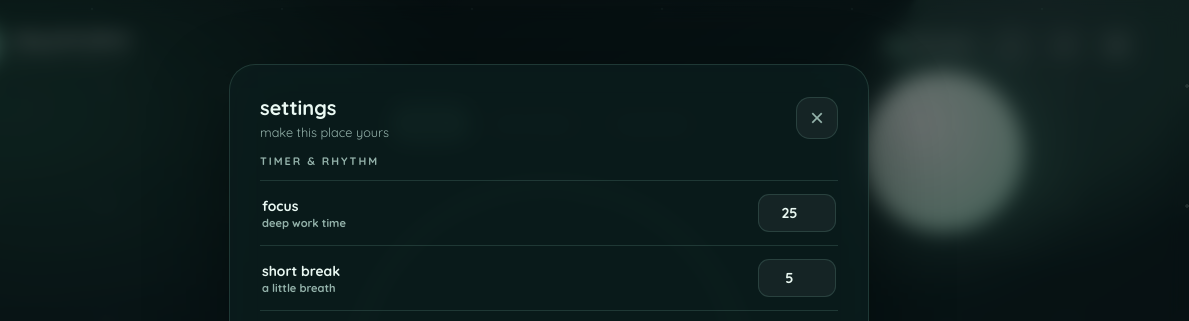
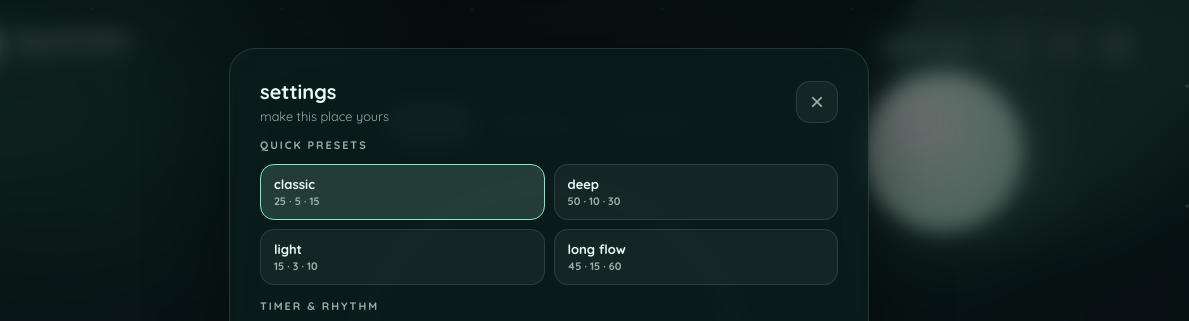
Before and after one commit to GramCraft/cozy-pomodoroo, a plain HTML site: page index.html in a window 1280 px wide. Both pictures are taken after a click on the button 1207 px from the left and 45 px from the top of the page. Shown: the top 321 px of the page, 91-1280 px from the left. Drawn offline with Linux system fonts and the light colour scheme.

Commit message:
Add duration presets including 45/15/60

```diff
--- a/index.html
+++ b/index.html
@@ -1005,6 +1005,34 @@ footer {
   text-transform: uppercase;
   color: var(--muted);
 }
+
+.presets {
+  display: grid;
+  grid-template-columns: repeat(2, 1fr);
+  gap: 9px;
+}
+.presets button {
+  display: flex;
+  flex-direction: column;
+  align-items: flex-start;
+  gap: 2px;
+  padding: 11px 13px;
+  border: 1px solid var(--line);
+  border-radius: 14px;
+  background: var(--chip);
+  color: var(--ink);
+  font: inherit;
+  text-align: left;
+  cursor: pointer;
+  transition: border-color .25s, background .25s, transform .25s var(--ease);
+}
+.presets button:hover { transform: translateY(-2px); border-color: var(--accent); }
+.presets button.active {
+  border-color: var(--accent);
+  background: color-mix(in srgb, var(--accent) 12%, var(--chip));
+}
+.presets strong { font-size: .82rem; font-weight: 700; }
+.presets span { font-size: .68rem; font-weight: 600; color: var(--muted); }
 
 .scenes-sheet .scene-grid { margin-top: 20px; }
 .scene-grid { display: grid; grid-template-columns: repeat(2, minmax(0, 1fr)); gap: 10px; }
@@ -1247,6 +1275,14 @@ footer {
           <p>make this place yours</p>
         </div>
         <button id="close-settings" class="icon-btn" type="button" aria-label="Close settings">×</button>
+      </div>
+
+      <span class="group-label">quick presets</span>
+      <div class="presets" role="group" aria-label="Duration presets">
+        <button type="button" data-preset="classic"><strong>classic</strong><span>25 · 5 · 15</span></button>
+        <button type="button" data-preset="deep"><strong>deep</strong><span>50 · 10 · 30</span></button>
+        <button type="button" data-preset="light"><strong>light</strong><span>15 · 3 · 10</span></button>
+        <button type="button" data-preset="long-flow"><strong>long flow</strong><span>45 · 15 · 60</span></button>
       </div>
 
       <span class="group-label">timer &amp; rhythm</span>
@@ -1323,6 +1359,13 @@ const SCENES = [
   { id: "sunlit-attic",  name: "sunlit attic",   swatch: "#d9a441", preview: "linear-gradient(135deg, #fbf3d9, #f6dfa4 55%, #d9a441)", hint: "dust in a sunbeam" },
 ];
 
+const PRESETS = {
+  "classic":   { focus: 25, short: 5,  long: 15 },
+  "deep":      { focus: 50, short: 10, long: 30 },
+  "light":     { focus: 15, short: 3,  long: 10 },
+  "long-flow": { focus: 45, short: 15, long: 60 },
+};
+
 const STORE_KEY = "cozy-pomodoro-v1";
 function ringLength() {
   const r = state.ringShape === "square" ? 88 : 182;
@@ -1359,6 +1402,7 @@ const el = {
   sound: document.getElementById("sound-toggle"),
   auto: document.getElementById("auto-toggle"),
   ringButtons: [...document.querySelectorAll("[data-ring-shape]")],
+  presets: [...document.querySelectorAll("[data-preset]")],
 };
 
 function clamp(value, fallback, min, max) {
@@ -1628,6 +1672,32 @@ function syncRingButtons() {
   });
 }
 
+function syncPresets() {
+  el.presets.forEach(button => {
+    const p = PRESETS[button.dataset.preset];
+    const active = p && ["focus", "short", "long"].every(mode => state.durations[mode] === p[mode] * 60);
+    button.classList.toggle("active", !!active);
+    button.setAttribute("aria-pressed", String(!!active));
+  });
+}
+
+function applyPreset(key) {
+  const p = PRESETS[key];
+  if (!p) return;
+  state.durations = { focus: p.focus * 60, short: p.short * 60, long: p.long * 60 };
+  el.focusMin.value = p.focus;
+  el.shortMin.value = p.short;
+  el.longMin.value = p.long;
+  setMode(state.mode);
+  persist();
+  syncPresets();
+  showToast(buttonLabel(key) + " preset ✨");
+}
+
+function buttonLabel(key) {
+  return el.presets.find(button => button.dataset.preset === key)?.querySelector("strong").textContent || key;
+}
+
 function openSettings() {
   el.focusMin.value = state.durations.focus / 60;
   el.shortMin.value = state.durations.short / 60;
@@ -1636,6 +1706,7 @@ function openSettings() {
   el.sound.setAttribute("aria-checked", String(state.sound));
   el.auto.setAttribute("aria-checked", String(state.auto));
   syncRingButtons();
+  syncPresets();
   el.backdrop.hidden = false;
   el.closeSettings.focus();
 }
@@ -1658,6 +1729,7 @@ function saveSettings() {
   state.beforeLong = clamp(el.cycleCount.value, 4, 1, 12);
   buildPips();
   setMode(state.mode);
+  syncPresets();
   persist();
   closeSettings();
   showToast("settings saved ✨");
@@ -1670,6 +1742,7 @@ buildScenes();
 applyScene(state.scene);
 el.body.dataset.ring = state.ringShape;
 syncRingButtons();
+syncPresets();
 el.task.value = saved.task || "";
 state.remaining = state.durations.focus;
 buildPips();
@@ -1709,6 +1782,7 @@ el.ringButtons.forEach(button => button.addEventListener("click", () => {
   persist();
   render();
 }));
+el.presets.forEach(button => button.addEventListener("click", () => applyPreset(button.dataset.preset)));
 
 function unlockOnce() {
   unlockAudio();
```
